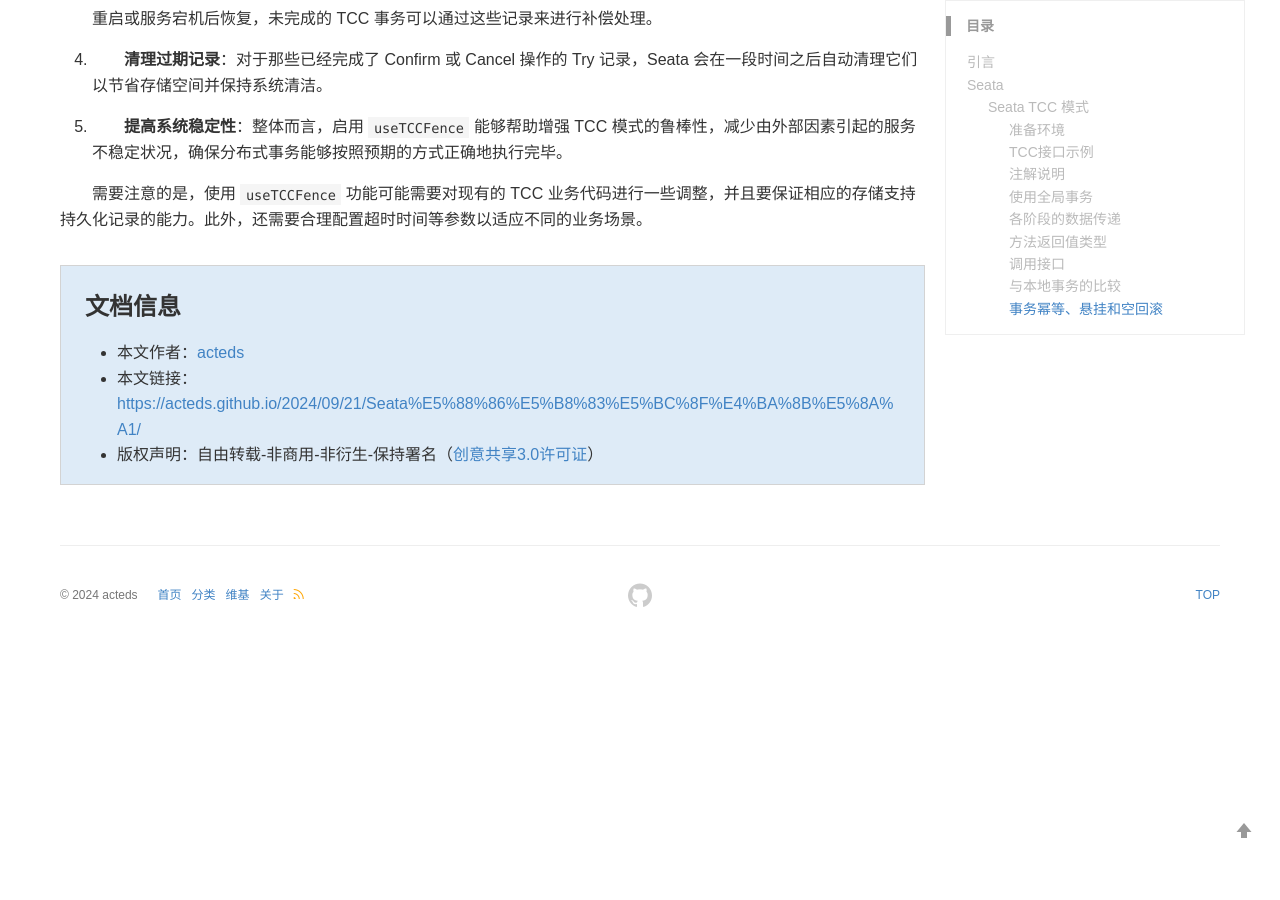
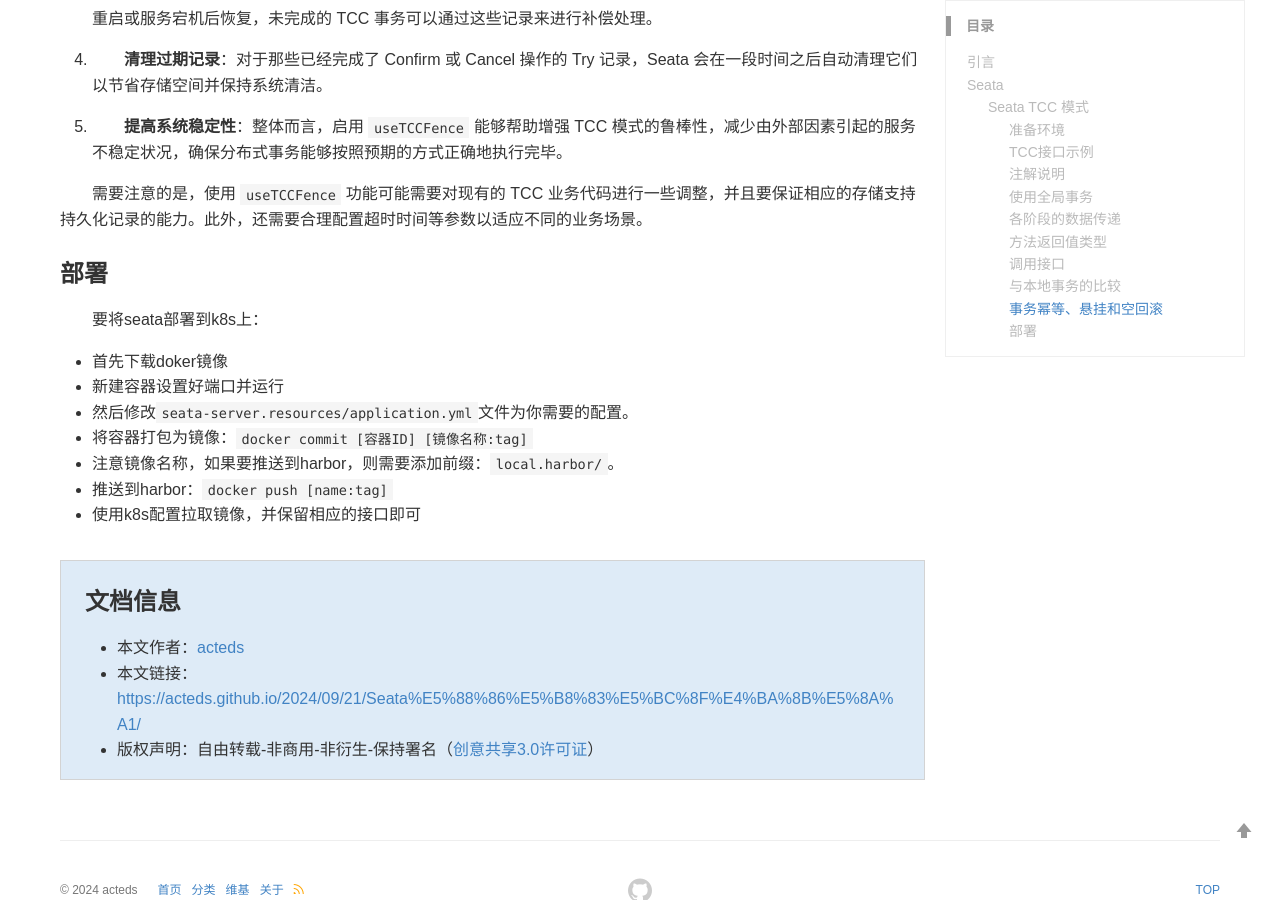
Before and after one commit to acteds/acteds.github.io, a Jekyll site: the page built from _posts/2024-09-21-Seata分布式事务.md, in a window 1280 px wide and 900 px high, scrolled down 18315 px. Built offline with Jekyll 4.4.1, drawn with Linux system fonts in a browser that asks for light colours; before the commit the page ends 18959 px from its top, so only the background shows below that; some of the changed text lies outside the part shown.

Commit message:
部署seata

```diff
--- a/_posts/2024-09-21-Seata分布式事务.md
+++ b/_posts/2024-09-21-Seata分布式事务.md
@@ -788,3 +788,15 @@ DEFAULT CHARSET = utf8mb4;
 5. **提高系统稳定性**：整体而言，启用 `useTCCFence` 能够帮助增强 TCC 模式的鲁棒性，减少由外部因素引起的服务不稳定状况，确保分布式事务能够按照预期的方式正确地执行完毕。
 
 需要注意的是，使用 `useTCCFence` 功能可能需要对现有的 TCC 业务代码进行一些调整，并且要保证相应的存储支持持久化记录的能力。此外，还需要合理配置超时时间等参数以适应不同的业务场景。
+
+### 部署
+
+要将seata部署到k8s上：
+
+- 首先下载doker镜像
+- 新建容器设置好端口并运行
+- 然后修改`seata-server.resources/application.yml`文件为你需要的配置。
+- 将容器打包为镜像：`docker commit [容器ID] [镜像名称:tag]`
+- 注意镜像名称，如果要推送到harbor，则需要添加前缀：`local.harbor/`。
+- 推送到harbor：`docker push [name:tag]`
+- 使用k8s配置拉取镜像，并保留相应的接口即可
```
Also changed, not shown: _posts/2024-09-19-GitLabSSH认证.md (+0 -1 lines).
